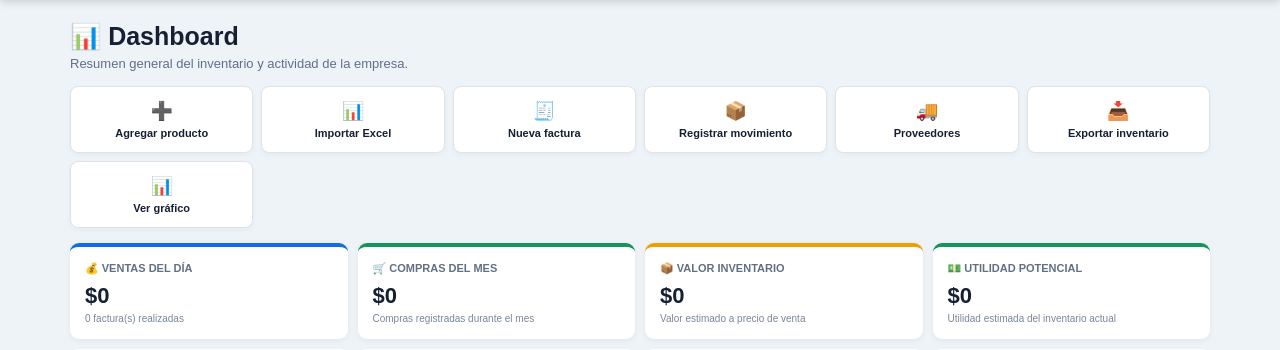
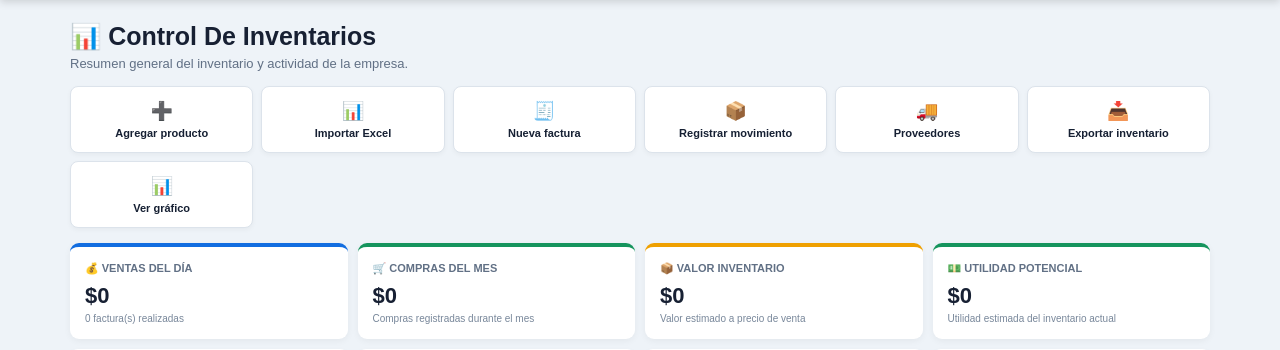
Before and after one commit to Andresmoreno1995-18/sistema-inventario-flask, a Flask app: page / in a window 1280 px wide. Shown: the part 58-408 px from the top of the page. Run offline with Flask 3, Linux system fonts and the light colour scheme; the visitor is signed in with stand-in values (Sample User, id 1); data that the repository does not hold is empty; some libraries are stand-ins or nearby versions.

```diff
--- a/templates/index.html
+++ b/templates/index.html
@@ -718,7 +718,7 @@
 
         <section class="page-title">
 
-            <h1>📊 Dashboard</h1>
+            <h1>📊 Control De Inventarios</h1>
 
             <p>
                 Resumen general del inventario y actividad de la empresa.
```
